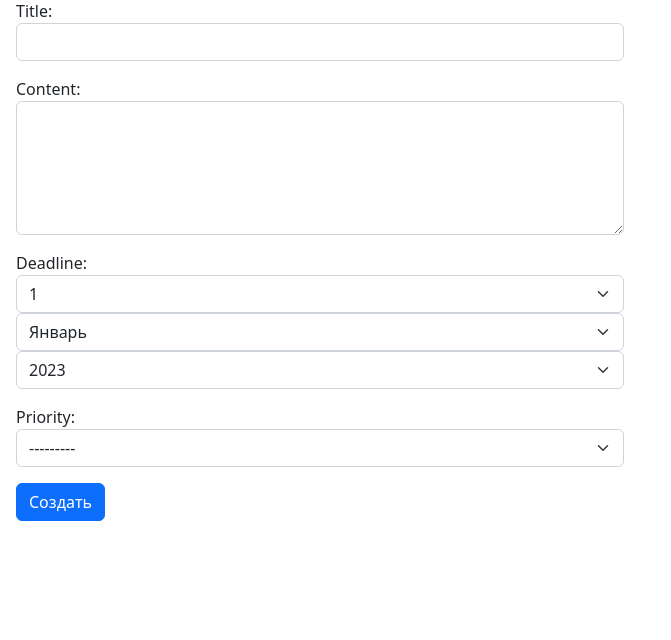
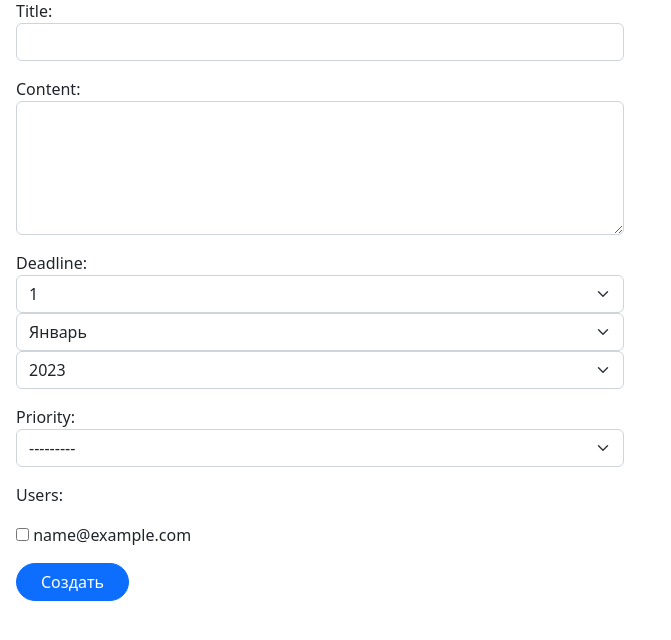
Before and after one commit to ddmtriev/t_manager, a Django app: page /create-task/ in a window 1280 px wide. Shown: the part 129-769 px from the top of the page, without its empty margins (0-671 px from the left). Run offline with Django 4.2, Linux system fonts and the light colour scheme; the visitor is signed in with stand-in values (Sample User, id 1); data comes from the database, SQL or seed files in the repository.

Commit message:
User+Task Relations. 404 error.

```diff
--- a/t_manager/task_manager/manager/forms.py
+++ b/t_manager/task_manager/manager/forms.py
@@ -7,13 +7,18 @@ from .models import *
 class TaskForm(forms.ModelForm):
     class Meta:
         model = Task
-        fields = ['title', 'content', 'deadline', 'priority']
+        fields = ['title', 'content', 'deadline', 'priority', 'users']
         widgets = {
             'title': forms.TextInput(attrs={'class': 'form-control'}),
             'content': forms.Textarea(attrs={'class': 'form-control', 'rows': 5}),
             'priority': forms.Select(attrs={'class': 'form-select'}),
-            'deadline': forms.SelectDateWidget(attrs={'class': 'form-select'})
+            'deadline': forms.SelectDateWidget(attrs={'class': 'form-select'}),
+            'users': forms.CheckboxSelectMultiple(),
         }
+
+    def __init__(self, *args, **kwargs):
+        super(TaskForm, self).__init__(*args, **kwargs)
+        self.fields['users'].queryset = User.objects.all()
 
 
 class UserRegisterForm(UserCreationForm):
--- a/t_manager/task_manager/manager/models.py
+++ b/t_manager/task_manager/manager/models.py
@@ -13,10 +13,11 @@ class User(AbstractUser):
     slug = models.SlugField(max_length=150, unique=True, db_index=True, verbose_name='URL', null=True)
 
     def __str__(self):
-        return self.username
+        return self.email
 
 
 class Task(models.Model):
+    users = models.ManyToManyField(User, blank=True, null=True)
     title = models.CharField(max_length=150)
     content = models.TextField(blank=True)
     published_at = models.DateTimeField(auto_now_add=True)
--- a/t_manager/task_manager/manager/templates/manager/add_task.html
+++ b/t_manager/task_manager/manager/templates/manager/add_task.html
@@ -12,7 +12,7 @@
         {% csrf_token %}
         {{ form.as_p }}
 
-        <button type="submit" class="btn btn-primary btn-block">Создать</button>
+        <button type="submit" class="btn btn-primary btn-block px-4 rounded-pill">Создать</button>
     </form>
 </div>
 
--- a/t_manager/task_manager/manager/views.py
+++ b/t_manager/task_manager/manager/views.py
@@ -1,7 +1,7 @@
 from django.contrib.auth import login, logout
 from django.contrib.auth.mixins import LoginRequiredMixin
 from django.db.models import Q
-from django.shortcuts import render, redirect
+from django.shortcuts import render, redirect, get_object_or_404
 from django.http import HttpResponse
 from .models import *
 from django.views.generic import ListView, DetailView, CreateView, FormView
@@ -97,7 +97,7 @@ class MainView(ListView):
         return context
 
     def get_queryset(self):
-        return Task.objects.filter(status=False)
+        return Task.objects.filter(status=False, users=self.request.user.id)
 
 
 class CreateTask(LoginRequiredMixin, CreateView):
@@ -125,16 +125,8 @@ class FavTaskView(ListView):
         return context
 
     def get_queryset(self):
-        return Task.objects.filter(is_fav=True).order_by('status')
+        return Task.objects.filter(is_fav=True, users=self.request.user.id).order_by('status')
 
 
-# class SearchFormView(FormView):
-#     template_name = 'manager/index.html'
-#     form_class = SearchForm
-#     context_object_name = 'task'
-#
-#     def form_valid(self, form):
-#         query = form.cleaned_data['query']
-#         result = Task.objects.filter(Q(title__icontains=query) | Q(content__icontains=query))
-#         context = self.get_context_data(form=form, result=result)
-#         return self.render_to_response(context)
+def page_not_found_view(request, exception):
+    return render(request, 'manager/404page.html', status=404)
--- a/t_manager/task_manager/task_manager/settings.py
+++ b/t_manager/task_manager/task_manager/settings.py
@@ -23,9 +23,9 @@ BASE_DIR = Path(__file__).resolve().parent.parent
 SECRET_KEY = 'django-insecure-3yac-&=o73u#@6j0v#$zw^wcsz-=^x0sgr_ei^nk85bjb^kmin'
 
 # SECURITY WARNING: don't run with debug turned on in production!
-DEBUG = True
+DEBUG = False
 
-ALLOWED_HOSTS = []
+ALLOWED_HOSTS = ['*']
 
 
 # Application definition
--- a/t_manager/task_manager/task_manager/urls.py
+++ b/t_manager/task_manager/task_manager/urls.py
@@ -22,3 +22,5 @@ urlpatterns = [
     path('admin/', admin.site.urls),
     path('', include('manager.urls'))
 ]
+
+handler404 = 'manager.views.page_not_found_view'
```
Also changed, not shown: t_manager/task_manager/manager/templates/manager/404page.html (added, +23 -0 lines), t_manager/task_manager/manager/migrations/0001_initial.py.
